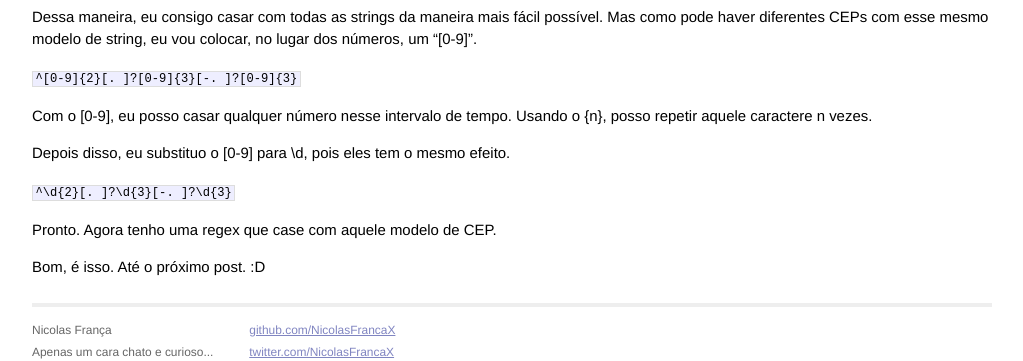
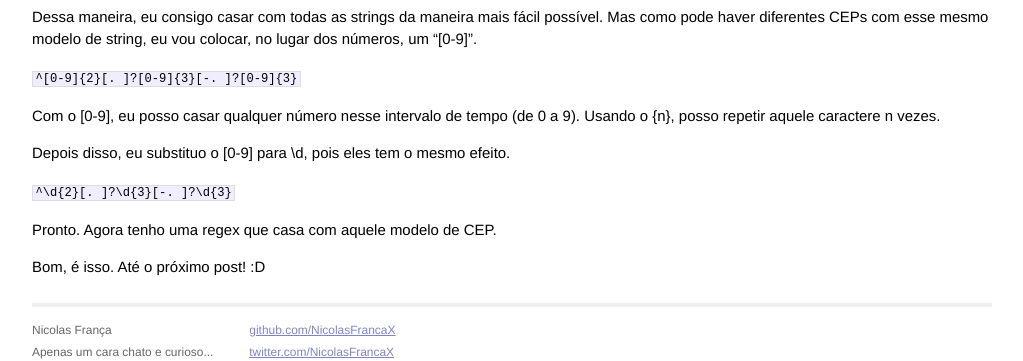
Before and after one commit to NicolasFrancaX/nicolasfrancax.github.io, a Jekyll site: the page built from _posts/2014-04-25-brincando-com-regex-parte-um.markdown, in a window 1280 px wide. Shown: the part 1609-1970 px from the top of the page, without its empty margins (128-1151 px from the left). Built offline with Jekyll 4.4.1, drawn with Linux system fonts in a browser that asks for light colours; Markdown is read by kramdown in place of the engine named in the settings.

Commit message:
Brincando com Regex - Parte 1

```diff
--- a/_posts/2014-04-25-brincando-com-regex-parte-um.markdown
+++ b/_posts/2014-04-25-brincando-com-regex-parte-um.markdown
@@ -81,12 +81,12 @@ Dessa maneira, eu consigo casar com todas as strings da maneira mais fácil poss
 
 `^[0-9]{2}[. ]?[0-9]{3}[-. ]?[0-9]{3}`
 
-Com o [0-9], eu posso casar qualquer número nesse intervalo de tempo. Usando o {n}, posso repetir aquele caractere n vezes.
+Com o [0-9], eu posso casar qualquer número nesse intervalo de tempo (de 0 a 9). Usando o {n}, posso repetir aquele caractere n vezes.
 
 Depois disso, eu substituo o [0-9] para \d, pois eles tem o mesmo efeito.
 
 `^\d{2}[. ]?\d{3}[-. ]?\d{3}`
 
-Pronto. Agora tenho uma regex que case com aquele modelo de CEP.
+Pronto. Agora tenho uma regex que casa com aquele modelo de CEP.
 
-Bom, é isso. Até o próximo post. :D
+Bom, é isso. Até o próximo post! :D
```
Also changed, not shown: 2 other files.
